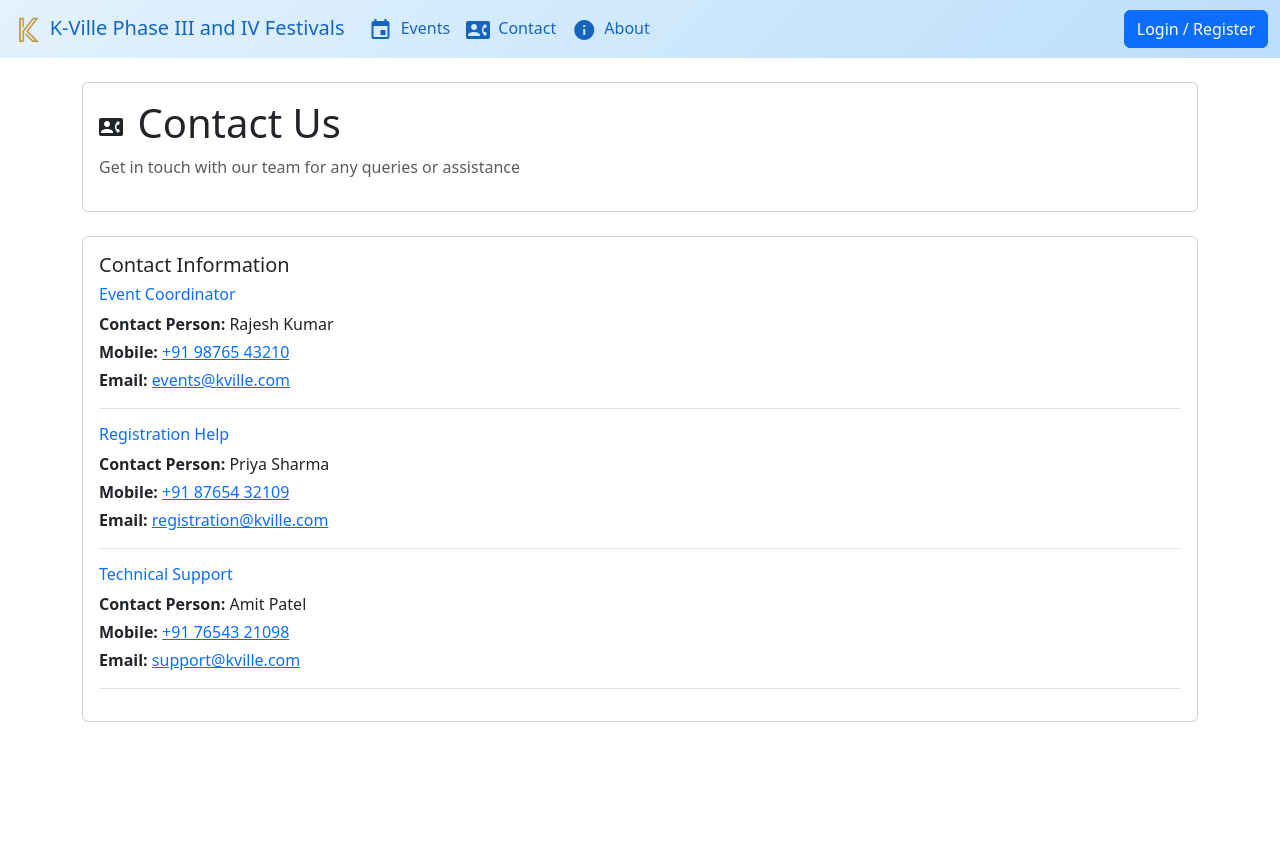
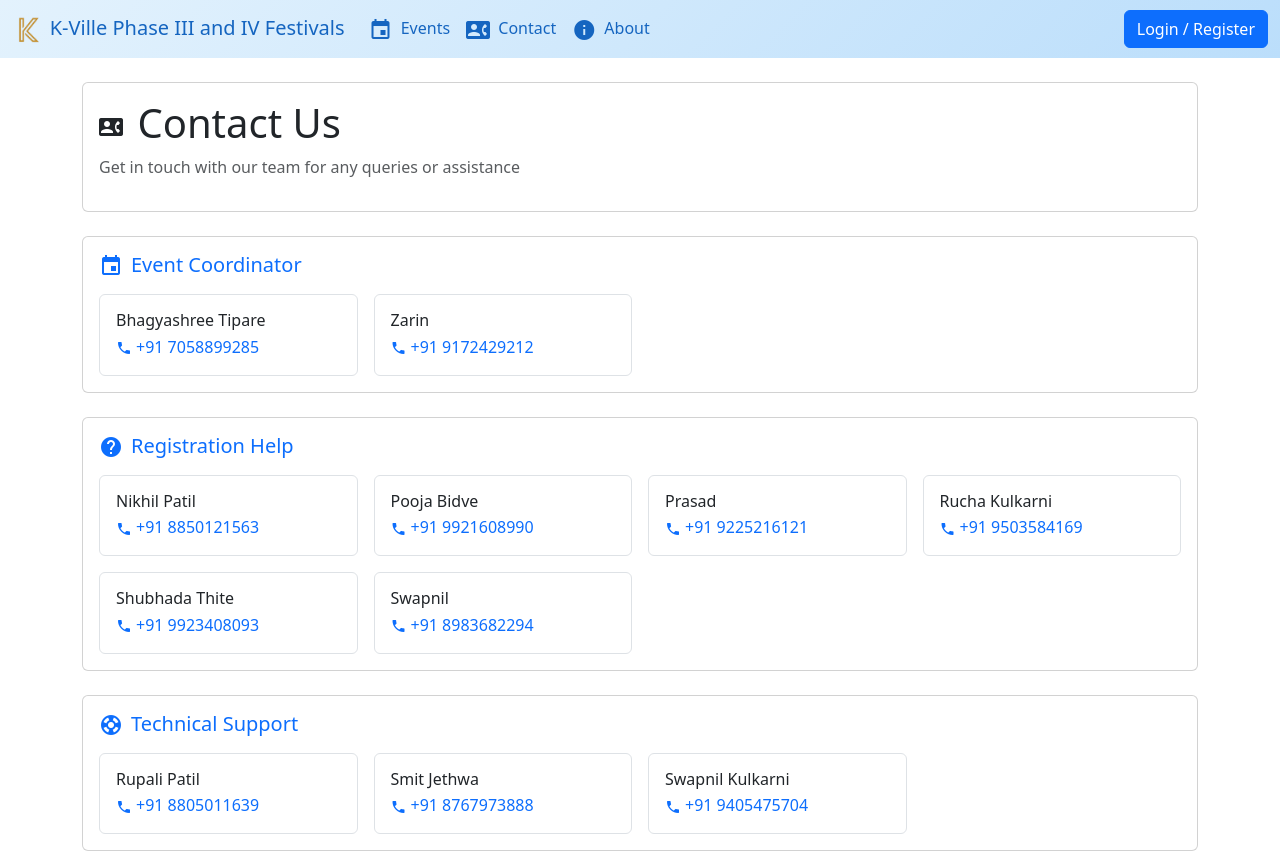
Before and after one commit to smitjethwa/k-ville-festival-registration, a React (Vite) app: page /contact in a window 1280 px wide. Before the commit the page ends 800 px from the top, so only its background shows below. Built offline with nearby package versions, Linux system fonts and the light colour scheme; no server answers.

Commit message:
team details add

```diff
--- a/src/components/AboutUs.jsx
+++ b/src/components/AboutUs.jsx
@@ -13,14 +13,26 @@ export default function AboutUs() {
       <div className="card mt-4">
         <div className="card-body">
           <h5 className="card-title">K-Ville Festivals Registration System</h5>
+          <p style={{textAlign: 'justify'}}>
+            Welcome to the Festival Committee of K-Ville Phase III and IV!
+            We are a group of enthusiastic residents who come together to plan, organize, and celebrate festivals and cultural events in our society.
+
+            Our mission is simple - to create moments of joy, togetherness, and cultural harmony for all age groups. From traditional celebrations and festive decorations to fun activities, competitions, and community gatherings, we aim to make every occasion special.
+
+            The committee works with the spirit of unity, creativity, and volunteerism, ensuring that each event reflects our society's vibrant culture and diversity.
+          </p>
           <p>
             Our modern web application streamlines the registration process for society festival events,
             making it easy for residents to participate in cultural activities and competitions.
           </p>
 
-          <h6 className="mt-4">🔐 Authentication:</h6>
+          <h6 className="mt-4">✨ What We Do</h6>
           <ul>
-            <li>Google Sign-in Only - Secure authentication via Gmail accounts</li>
+            <li>Organize and manage festival celebrations</li>
+            <li>Encourage resident participation and talent</li>
+            <li>Build stronger community bonds through cultural events</li>
+            <li>Ensure inclusive celebrations for all age groups</li>
+
           </ul>
 
           <h6 className="mt-4">👤 User Management:</h6>
--- a/src/components/ContactUs.jsx
+++ b/src/components/ContactUs.jsx
@@ -3,24 +3,71 @@ import React from 'react'
 export default function ContactUs() {
   const contacts = [
     {
-      name: 'Event Coordinator',
-      person: 'Rajesh Kumar',
-      mobile: '+91 98765 43210',
-      email: 'events@kville.com'
+      team: 'Event Coordinator',
+      name: 'Bhagyashree Tipare',
+      mobile: '+91 7058899285'
     },
     {
-      name: 'Registration Help',
-      person: 'Priya Sharma',
-      mobile: '+91 87654 32109',
-      email: 'registration@kville.com'
+      team: 'Event Coordinator',
+      name: 'Zarin',
+      mobile: '+91 9172429212'
     },
     {
-      name: 'Technical Support',
-      person: 'Amit Patel',
-      mobile: '+91 76543 21098',
-      email: 'support@kville.com'
+      team: 'Registration Help',
+      name: 'Nikhil Patil',
+      mobile: '+91 8850121563'
+    },
+    {
+      team: 'Registration Help',
+      name: 'Pooja Bidve',
+      mobile: '+91 9921608990'
+    },
+    {
+      team: 'Registration Help',
+      name: 'Prasad',
+      mobile: '+91 9225216121',
+    },
+    {
+      team: 'Registration Help',
+      name: 'Rucha Kulkarni',
+      mobile: '+91 9503584169',
+    },
+    {
+      team: 'Registration Help',
+      name: 'Shubhada Thite',
+      mobile: '+91 9923408093',
+    },
+    {
+      team: 'Registration Help',
+      name: 'Swapnil',
+      mobile: '+91 8983682294',
+    },
+    {
+      team: 'Technical Support',
+      name: 'Swapnil Kulkarni',
+      mobile: '+91 9405475704'
+    },
+    {
+      team: 'Technical Support',
+      name: 'Smit Jethwa',
+      mobile: '+91 8767973888'
+    },
+    {
+      team: 'Technical Support',
+      name: 'Rupali Patil',
+      mobile: '+91 8805011639'
     }
   ]
+
+  // Group contacts by team
+  const groupedContacts = contacts.reduce((groups, contact) => {
+    const team = contact.team
+    if (!groups[team]) {
+      groups[team] = []
+    }
+    groups[team].push(contact)
+    return groups
+  }, {})
 
   return (
     <div className="container mt-4">
@@ -31,24 +78,39 @@ export default function ContactUs() {
         </div>
       </div>
 
-      <div className="row mt-4">
-        <div className="col-md-12">
-          <div className="card">
-            <div className="card-body">
-              <h5 className="card-title">Contact Information</h5>
+      {Object.entries(groupedContacts).map(([team, members]) => (
+        <div key={team} className="row mt-4">
+          <div className="col-12">
+            <div className="card">
+              <div className="card-body">
+                <h5 className="card-title text-primary mb-3">
+                  <span className="material-icons me-2">
+                    {team === 'Technical Support' ? 'support' :
+                     team === 'Event Coordinator' ? 'event' : 'help'}
+                  </span>
+                  {team}
+                </h5>
 
-              {contacts.map((contact, index) => (
-                <div key={index} className="border-bottom pb-3 mb-3">
-                  <h6 className="text-primary">{contact.name}</h6>
-                  <p className="mb-1"><strong>Contact Person:</strong> {contact.person}</p>
-                  <p className="mb-1"><strong>Mobile:</strong> <a href={`tel:${contact.mobile}`}>{contact.mobile}</a></p>
-                  <p className="mb-0"><strong>Email:</strong> <a href={`mailto:${contact.email}`}>{contact.email}</a></p>
+                <div className="row g-3">
+                  {members.sort((a, b) => a.name.localeCompare(b.name)).map((contact, index) => (
+                    <div key={index} className="col-lg-3 col-md-4 col-sm-6">
+                      <div className="border rounded p-3">
+                        <h6 className="mb-1">{contact.name}</h6>
+                        <p className="mb-0">
+                          <a href={`tel:${contact.mobile}`} className="text-decoration-none">
+                            <span className="material-icons me-1" style={{fontSize: '16px', verticalAlign: 'middle'}}>phone</span>
+                            {contact.mobile}
+                          </a>
+                        </p>
+                      </div>
+                    </div>
+                  ))}
                 </div>
-              ))}
+              </div>
             </div>
           </div>
         </div>
-      </div>
+      ))}
     </div>
   )
 }
```
